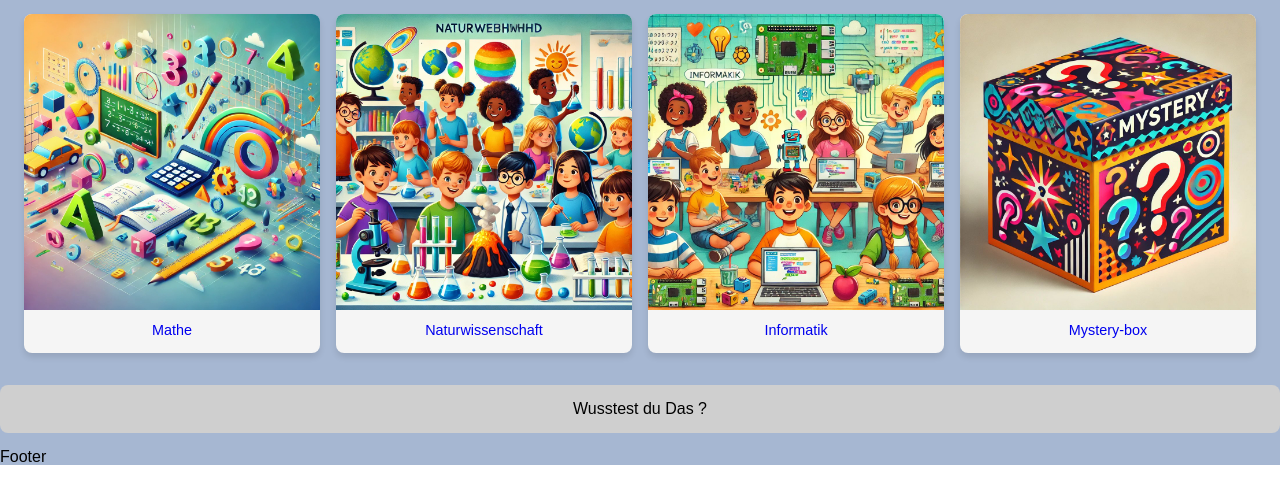
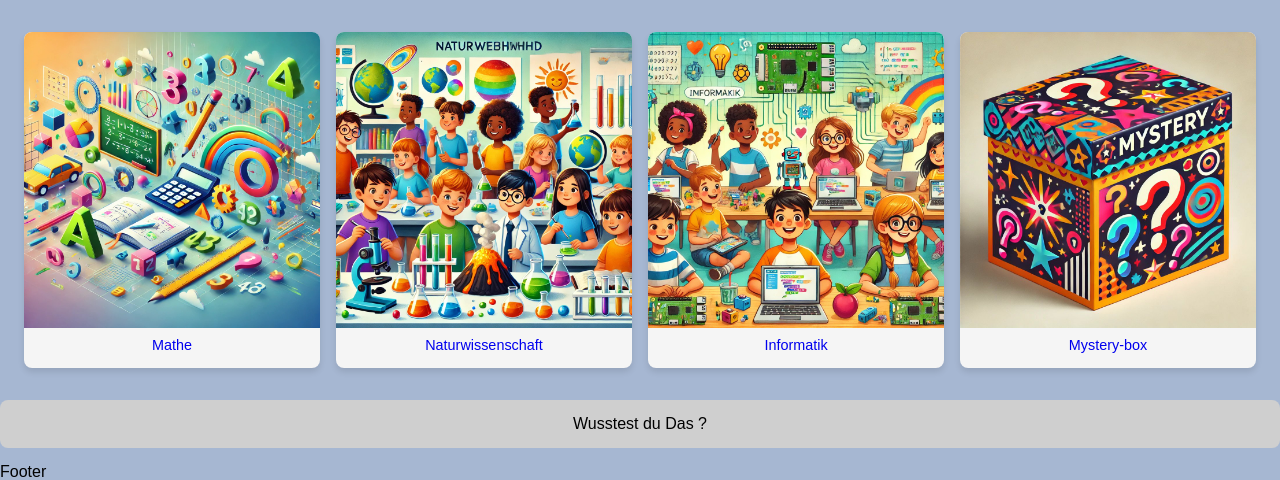
Before and after one commit to suzieDjouko/WebEntwicklung_projekt, a plain HTML site: page index.html in a window 1280 px wide. Shown: the part 326-806 px from the top of the page. Drawn offline with Linux system fonts and the light colour scheme.

Commit message:
update style.css

```diff
--- a/styles/style.css
+++ b/styles/style.css
@@ -1,3 +1,7 @@
+*{
+    display: grid;
+}
+
 *, *::after,*::before{
     box-sizing: border-box;
     margin: 0;
```
